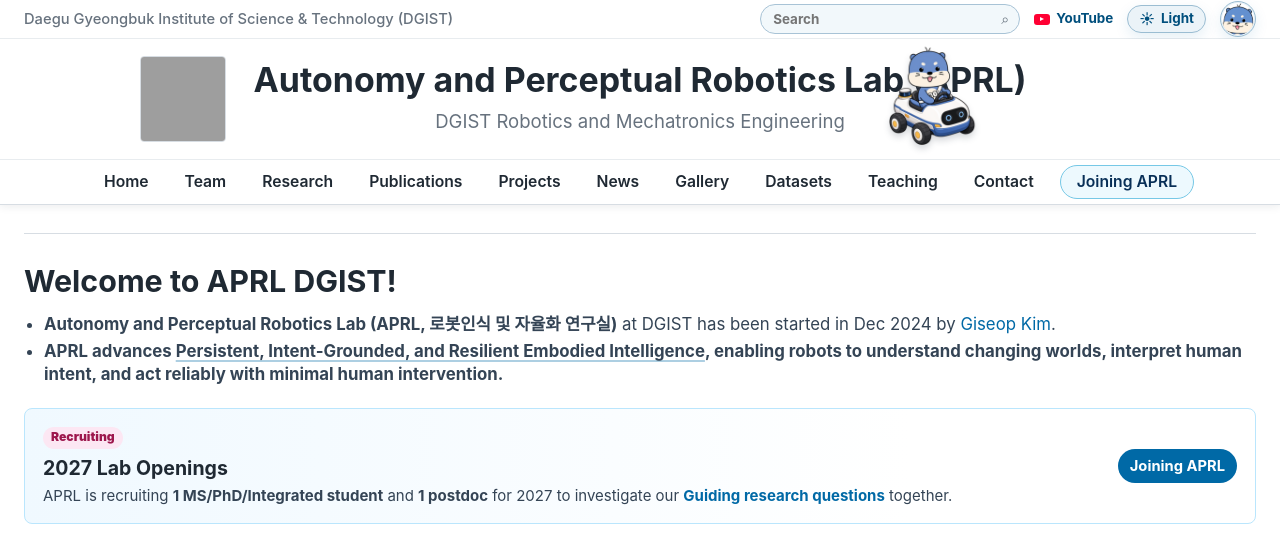
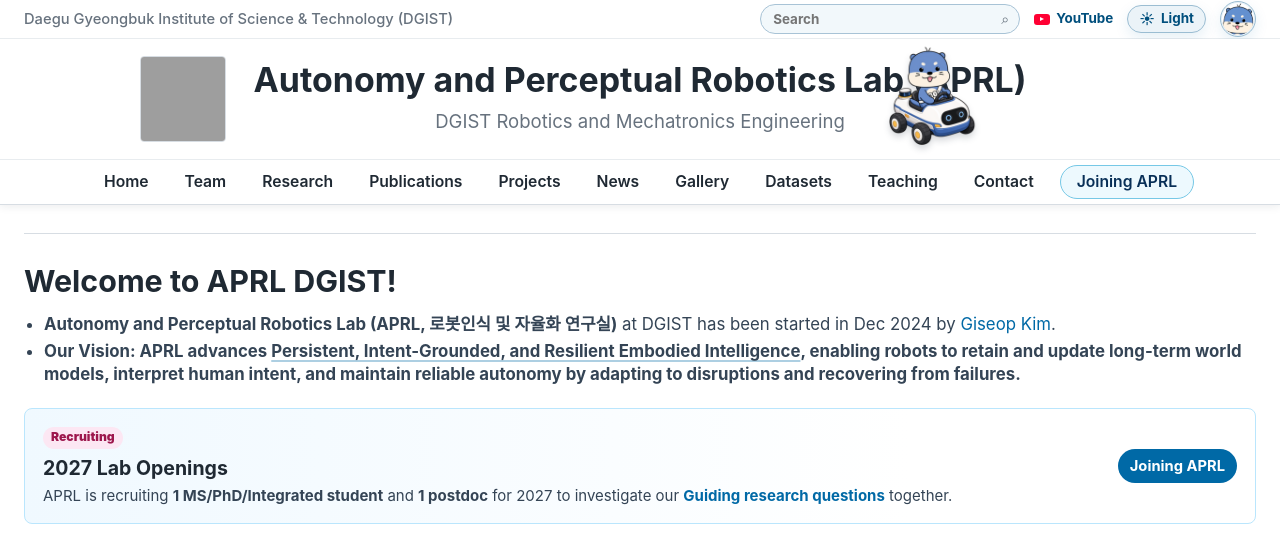
Before and after one commit to team-aprl/team-aprl.github.io, a Jekyll site: the page built from index.html, in a window 1280 px wide and 900 px high, cut to the strip 0-543 px from the top of the window. Built offline with Jekyll 4.4.1, drawn with Linux system fonts in a browser that asks for light colours; grey boxes are pictures that could not be loaded.

Commit message:
Refine APRL vision statement

```diff
--- a/index.html
+++ b/index.html
@@ -12,7 +12,7 @@ lang: "en"
           <p class="home-kicker">Welcome to APRL DGIST!</p>
           <ul class="home-hero-points">
             <li><strong>Autonomy and Perceptual Robotics Lab (APRL, &#47196;&#48391;&#51064;&#49885; &#48143; &#51088;&#50984;&#54868; &#50672;&#44396;&#49892;)</strong> at DGIST has been started in Dec 2024 by <a href="team.html">Giseop Kim</a>.</li>
-            <li><strong>APRL advances </strong><a class="home-guiding-question-link" href="research.html#guiding-research-question"><strong>Persistent, Intent-Grounded, and Resilient Embodied Intelligence</strong></a><strong>, enabling robots to understand changing worlds, interpret human intent, and act reliably with minimal human intervention.</strong></li>
+            <li><strong>Our Vision: APRL advances </strong><a class="home-guiding-question-link" href="research.html#guiding-research-question"><strong>Persistent, Intent-Grounded, and Resilient Embodied Intelligence</strong></a><strong>, enabling robots to retain and update long-term world models, interpret human intent, and maintain reliable autonomy by adapting to disruptions and recovering from failures.</strong></li>
           </ul>
         </div>
       </section>
```
